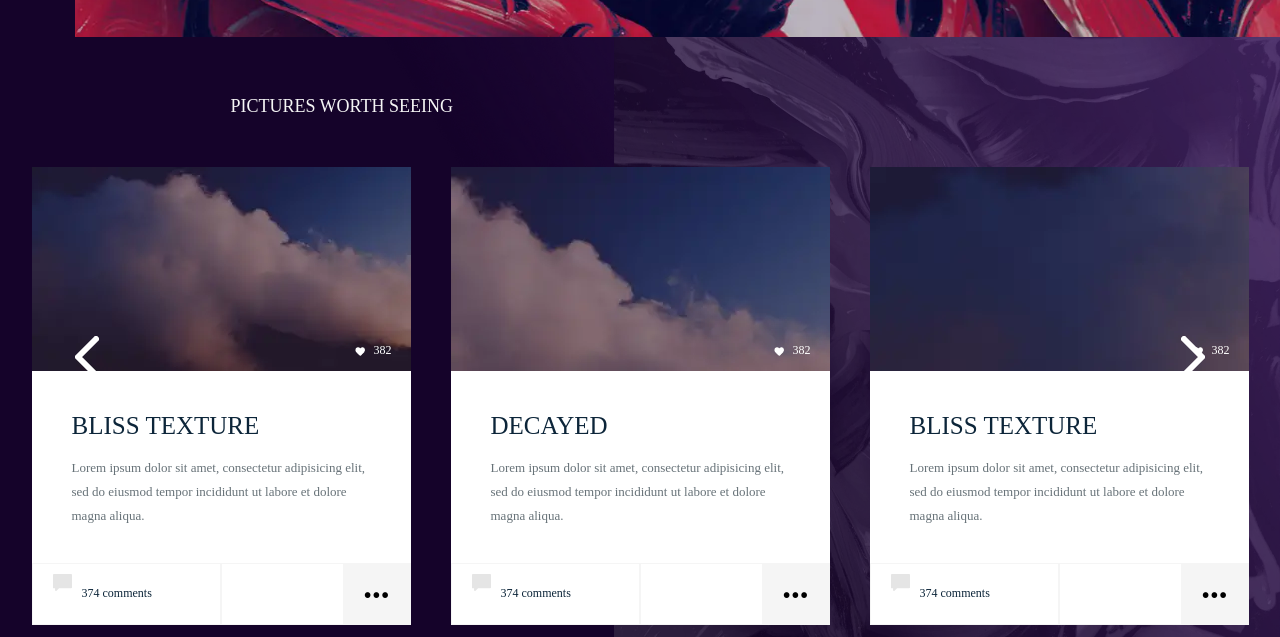
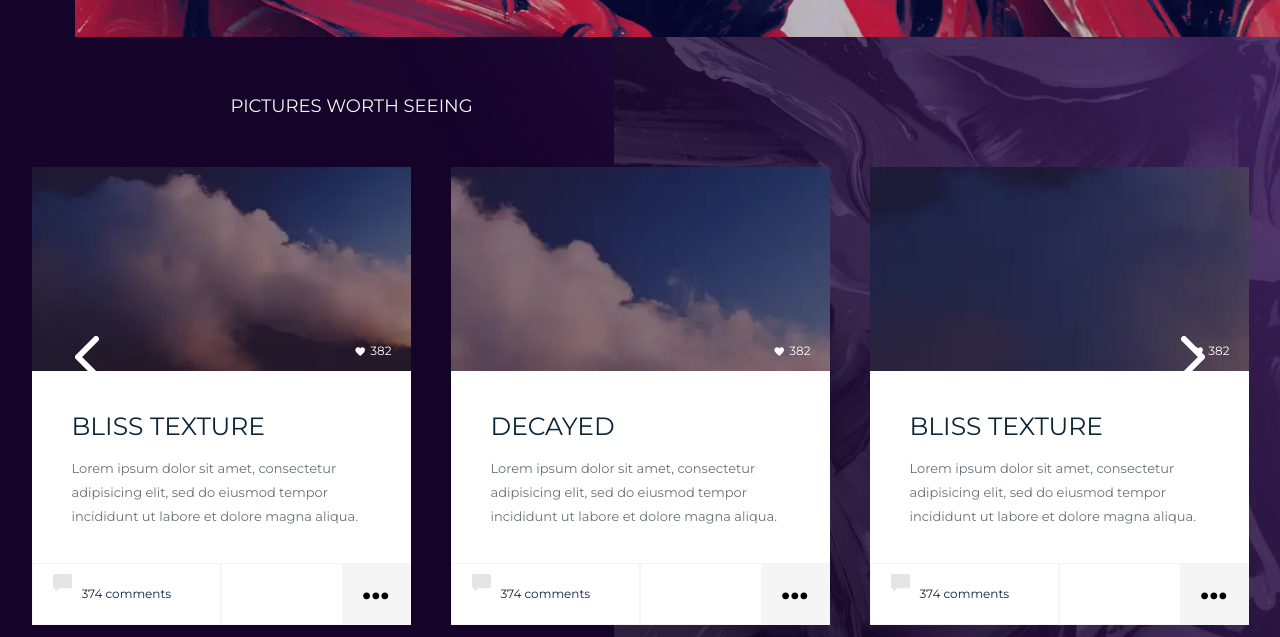
Before and after one commit to Yara-web/pixture, a plain HTML site: page index.html in a window 1280 px wide. Shown: the part 763-1400 px from the top of the page. Drawn offline with nearby package versions, Linux system fonts and the light colour scheme.

Commit message:
Update index.html

```diff
--- a/index.html
+++ b/index.html
@@ -7,6 +7,7 @@
 	<meta name="description" content="paint pixture">
 	<meta name="keywords" content="pixture, Jordan Hetzer">
 	<link rel="stylesheet" href="css/style.css">
+	<link href="https://fonts.googleapis.com/css?family=Montserrat:regular,700" rel="stylesheet" />
 	<title>Pixture</title>
 </head>
 <body>
```
